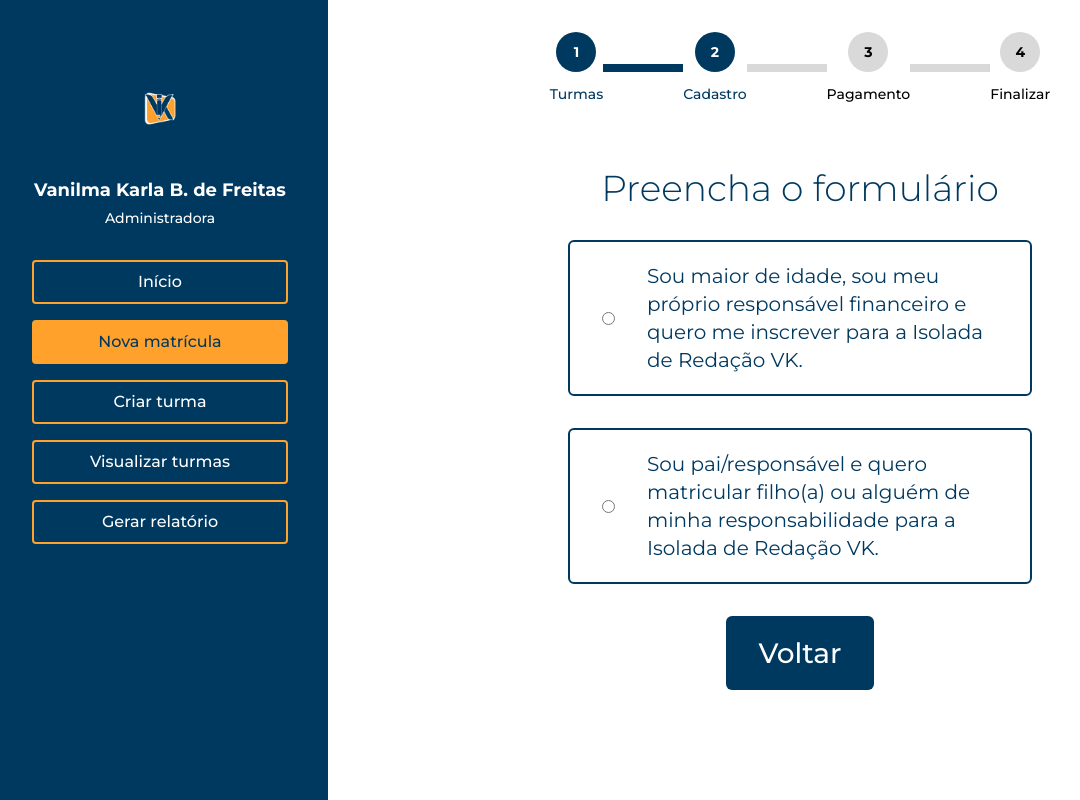
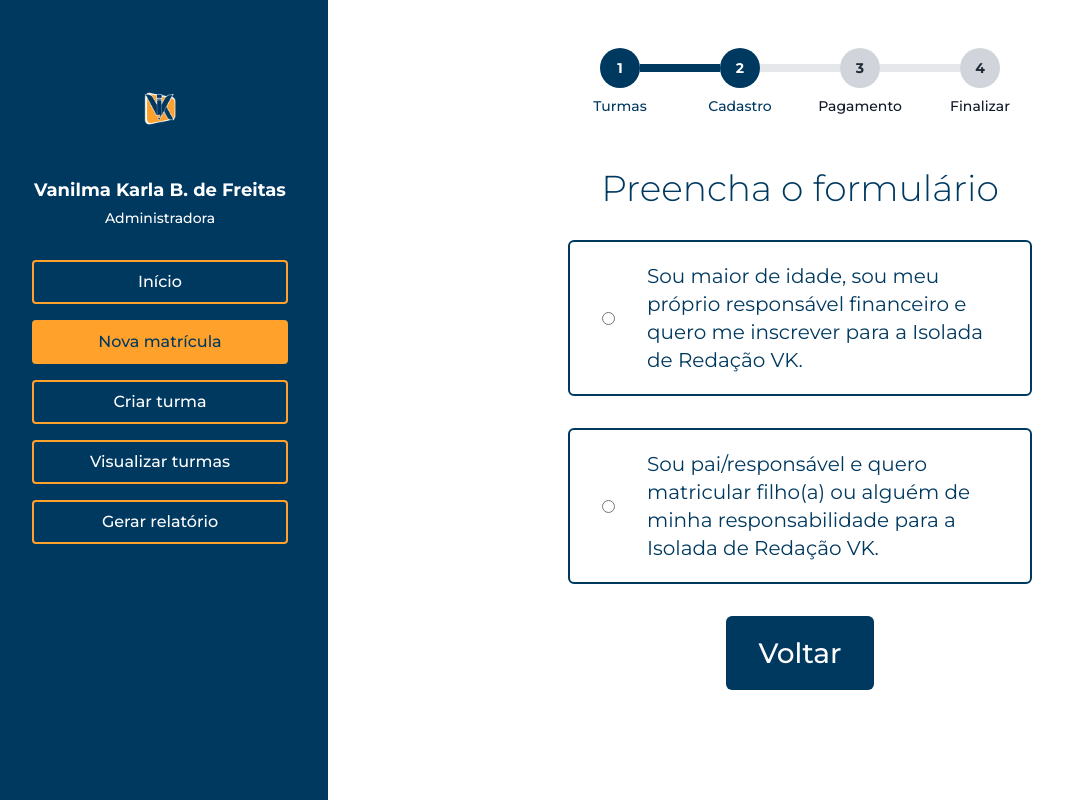
Before and after one commit to projetosseedabit/sistema-matriculas-front, a Next.js app in the folder sistema-matriculas-front/: page /admin/forms in a window 1280 px wide. Shown: the whole page, without its empty margins (8-1088 px from the left). Built offline with nearby package versions, Linux system fonts and the light colour scheme.

Commit message:
style: ajustes na barra de progresso

```diff
--- a/sistema-matriculas-front/src/components/progress-bar/progress-bar.tsx
+++ b/sistema-matriculas-front/src/components/progress-bar/progress-bar.tsx
@@ -2,12 +2,12 @@
     currentStep: number; // Etapa atual (1 a 4)
 }
 
-export const ProgressBar: React.FC<ProgressBarProps> = ({ currentStep }) => {
+export function ProgressBar({ currentStep }: ProgressBarProps) {
     const totalSteps = 4;
     const steps = ["Turmas", "Cadastro", "Pagamento", "Finalizar"]; // Textos abaixo das esferas
 
     return (
-    <div className="flex flex-col items-center my-8 w-full">
+        <div className="flex flex-col items-center my-8 w-full p-4">
             {/* Contêiner principal da barra de progresso */}
             <div className="flex items-center justify-center w-full max-w-4xl relative">
                 {Array.from({ length: totalSteps }, (_, index) => {
@@ -20,26 +20,24 @@
                             {/* Esfera */}
                             <div className="flex flex-col items-center">
                                 <div
-                  className={`w-10 h-10 rounded-full flex items-center justify-center text-sm font-bold
-                  ${isActive ? "bg-[#003960] text-white" : "bg-[#D9D9D9] text-black"}`}
+                                    data-active={isActive}
+                                    className="w-10 h-10 rounded-full flex items-center justify-center text-sm font-bold
+                data-[active=true]:bg-azul data-[active=true]:text-white data-[active=false]:bg-gray-300 data-[active=false]:text-gray-800 relative"
                                 >
                                     {step}
-                </div>
-                {/* Texto abaixo da esfera */}
                                     <span
-                  className="mt-3 text-sm font-medium text-center"
-                  style={{
-                    color: step <= currentStep ? "#003960" : "#000000",
-                  }}
+                                        data-active={isActive}
+                                        className="text-sm font-medium text-center absolute top-12 data-[active=true]:text-azul data-[active=false]:text-gray-900"
                                     >
                                         {steps[index]}
                                     </span>
                                 </div>
+                            </div>
 
-              {/* Linha (se não for a última esfera) */}
                             {step !== totalSteps && (
                                 <div
-                  className={`h-2 w-12 sm:w-16 md:w-20 ${isLineActive ? "bg-[#003960]" : "bg-[#D9D9D9]"}`}
+                                    data-active={isLineActive}
+                                    className="h-2 w-12 sm:w-16 md:w-20 data-[active=true]:bg-azul data-[active=false]:bg-gray-200"
                                 ></div>
                             )}
                         </div>
@@ -48,4 +46,4 @@
             </div>
         </div>
     );
-};
+}
```
Lines whose indentation alone changed are shown as unchanged.
